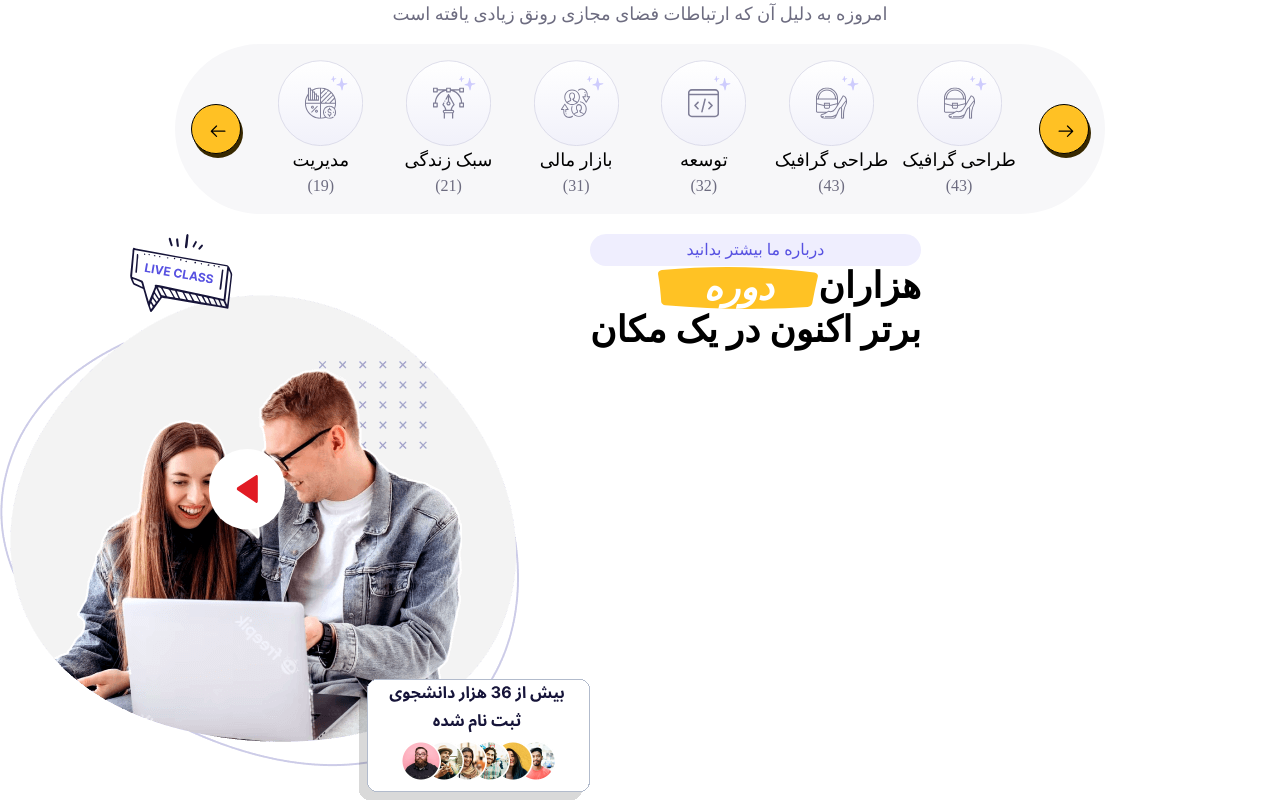
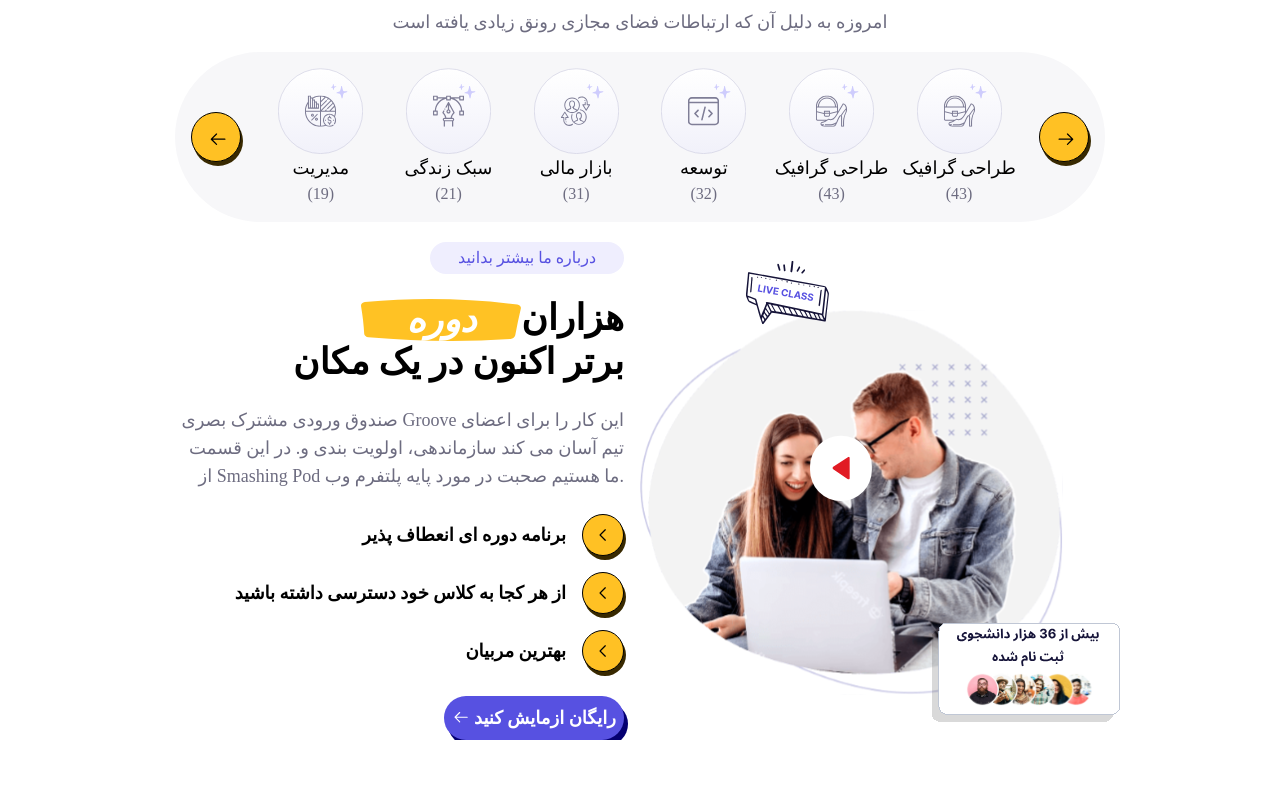
Before and after one commit to react-summer-1404/Nova, a React (Vite) app: page / in a window 1280 px wide. Shown: the part 781-1581 px from the top of the page. After the commit the page ends 1521 px from the top, so only its background shows below. Built offline with nearby package versions, Linux system fonts and the light colour scheme.

Commit message:
accent text has been edited and about us section in landing is ready

```diff
--- a/src/components/section/landing/AboutSection/AboutSection.jsx
+++ b/src/components/section/landing/AboutSection/AboutSection.jsx
@@ -1,22 +1,64 @@
-import React from 'react'
-import AboutPic from "../../../../assets/images/aboutUsHome.svg"
-import Tag from '../../../ui/Tag/Tag'
-import "../../../../assets/styles/variable.css"
-import Contex from '../../../ui/accentText/contex'
-
+import React from "react";
+import AboutPic from "../../../../assets/images/aboutUsHome.svg";
+import Tag from "../../../ui/Tag/Tag";
+import "../../../../assets/styles/variable.css";
+import "../../../../assets/styles/global.css";
+import BlueButton from "../../../ui/button/BlueButton";
+import { GoArrowLeft ,GoChevronLeft} from "react-icons/go";
+import AccentText from "../../../ui/accentText/AccentText";
+import YellowButton from "../../../ui/button/YellowButton";
+import { Link } from "react-router-dom";
+// import { Link } from "react-router-dom";
 
 const AboutSection = () => {
+  const options = [
+    "برنامه دوره ای انعطاف پذیر",
+    "از هر کجا به کلاس خود دسترسی داشته باشید",
+    "بهترین مربیان",
+  ];
   return (
-    <div className='flex'>
-      <img src={AboutPic}></img>
-      <div>
-        <Tag title={"درباره ما بیشتر بدانید"} textColor={"var(--color-dark-purple)"} bgColor={"var(--color-light-purple)"}/>
-        <Contex beforeLabel={"هزاران"} afterLabel={"برتر اکنون در یک مکان"} text={"دوره"}/>
+    <div className="w-screen flex-center">
+      <div className="flex justify-between  w-3/4 md:w-full lg:w-full xl:w-3/4 g-16">
+        <div className="  md:w-1/2 justify-end  flex-center">
+         <div className="items-center md:items-end flex flex-col  gap-6">
+         <Tag
+            title={"درباره ما بیشتر بدانید"}
+            textColor={"var(--color-dark-purple)"}
+            bgColor={"var(--color-light-purple)"}
+          />
+          <AccentText
+            beforeLabel={"هزاران"}
+            afterLabel={"برتر اکنون در یک مکان"}
+            title={"دوره"}
+          />
+          <h3
+            style={{ color: "var(--color-text-gray)" }}
+            className="text-right max-w-md text-responsive"
+          >
+            صندوق ورودی مشترک بصری Groove این کار را برای اعضای تیم آسان می کند
+            سازماندهی، اولویت بندی و. در این قسمت از Smashing Pod ما هستیم صحبت
+            در مورد پایه پلتفرم وب.
+          </h3>
+          <div className="items-end flex flex-col gap-4">
+            {options.map((option, index) => (
+              <div key={index} className="flex items-center gap-4">
+                <Link className="font-bold text-responsive">{option}</Link>
+                <YellowButton icon={<GoChevronLeft className="-m-2.5"/>} />
+              </div>
+            ))}
+          </div>
+          <BlueButton
+            content={"رایگان ازمایش کنید"}
+            BtnIcon={<GoArrowLeft />}
+          />
+         </div>
+        </div>
+        <img src={AboutPic} className="hidden md:block w-1/2 " />
       </div>
     </div>
-  )
-}
+  );
+};
 
-export default AboutSection
+export default AboutSection;
 // برای قسمتیه که نوشته
 //درباره ما بیشتر بدانید
--- a/src/components/section/landing/HeroSection/HeroSection.jsx
+++ b/src/components/section/landing/HeroSection/HeroSection.jsx
@@ -4,7 +4,6 @@ import heroPic from "../../../../assets/images/herosectionPic.svg";
 import PurpleBtn from "../../../ui/button/BlueButton";
 import { GoArrowLeft } from "react-icons/go";
 import AccentText from "../../../ui/accentText/AccentText";
-import Contex from "../../../ui/accentText/contex";
 const HeroSection = () => {
   return (
     <div className="bg-gradient-to-r from-purple-100 via-gray-50 to-pink-100 w-screen flex-center pt-4">
@@ -13,7 +12,7 @@ const HeroSection = () => {
 
         <div className="p-5 flex flex-col gap-6">
 
-       <Contex beforeLabel={"هرگز از"} afterLabel={"دست نکشید زندگی هرگز از اموزش دست نمیکشد"} text={"یادگیری"} />
+       <AccentText beforeLabel={"هرگز از"} afterLabel={"دست نکشید زندگی هرگز از اموزش دست نمیکشد"} title={"یادگیری"} />
 
           <h3 className="text-[#6D6C80] text-responsive text-right pb-[35px] max-w-md ">
             هر سفر اموزشی و یادگیری دنبال کردن منحصر به فرد است ما به شما کمک
--- a/src/components/ui/accentText/AccentText.jsx
+++ b/src/components/ui/accentText/AccentText.jsx
@@ -1,7 +1,9 @@
 import React from "react";
 
-const AccentText = ({ title }) => {
+const AccentText = ({beforeLabel,afterLabel ,title}) => {
   return (
+    <div className="text-right font-bold  text-4xl flex flex-col items-end">
+    <div className="flex">
     <div className="flex justify-end">
 
       <span className="w-40 relative ">
@@ -32,6 +34,12 @@ const AccentText = ({ title }) => {
       </span>
       <i style={{color: "var(--color-white)", }} className="w-40 absolute text-center mt-0.5 font-bold ">{ title }</i>
     </div>
+      <h2>{beforeLabel}</h2>
+    </div>
+    <h2 className="max-w-md">
+    {afterLabel}
+    </h2>
+    </div>
   );
 };
 
--- a/src/components/ui/accentText/Contex.jsx
+++ /dev/null
@@ -1,19 +0,0 @@
-import AccentText from "./AccentText";
-import React from 'react'
-
-const Contex = ({beforeLabel,afterLabel ,text}) => {
-  return (
-
-<div className="text-right font-bold  text-4xl flex flex-col items-end">
-<div className="flex">
-  {<AccentText title={text} />}
-  <h2>{beforeLabel}</h2>
-</div>
-<h2 className="max-w-md">
-{afterLabel}
-</h2>
-</div>
-  )
-}
-
-export default Contex
--- a/src/components/ui/button/BlueButton.jsx
+++ b/src/components/ui/button/BlueButton.jsx
@@ -4,7 +4,7 @@ const PurpleBtn = ({ content, BtnIcon }) => {
   return (
     <button
       type="submit"
-      className="!bg-[#5751E1] shadow-[4px_6px_0px_0px_rgba(5,0,113,1)] text-white !font-semibold rounded-full text-responsive flex gap-1 p-1 ml-auto cursor-pointer"
+      className="!bg-[#5751E1] shadow-[4px_6px_0px_0px_rgba(5,0,113,1)] text-white !font-semibold rounded-full text-responsive flex gap-1 p-2 ml-auto cursor-pointer"
     >
       {BtnIcon && <span className="mt-1">{BtnIcon}</span>}
       <span>{content}</span>
--- a/src/components/ui/button/YellowButton.jsx
+++ b/src/components/ui/button/YellowButton.jsx
@@ -14,7 +14,7 @@ const YellowButton = ({ width,height, text, icon ,onClick}) => {
     onClick={onClick}
     >
       {text}
-      {icon&& <span >{icon}</span>}
+      {icon && <span >{icon}</span>}
     </button>
   );
 };
--- a/src/index.css
+++ b/src/index.css
@@ -6,9 +6,17 @@
 }
 
 a {
-  color: unset;
+  color: inherit;
+  font-weight: 600;
   text-decoration: none;
+  transition: color 0.25s ease;
 }
+
+a:hover {
+  color: var(--color-dark-purple);
+}
+
+
 
 body {
   font-family: var(--font-base);
--- a/src/pages/landingPage/LandingPage.jsx
+++ b/src/pages/landingPage/LandingPage.jsx
@@ -7,14 +7,14 @@ import AboutSection from "../../components/section/landing/AboutSection/AboutSec
 
 const LandingPage = () => {
   return (
-    <div>
+    <>
       <Navbar />
       <HeroSection />
       <TopCategories />
       <AboutSection/>
       {/* <JoinTheClub /> */}
 
-    </div>
+    </>
   );
 };
 
```
